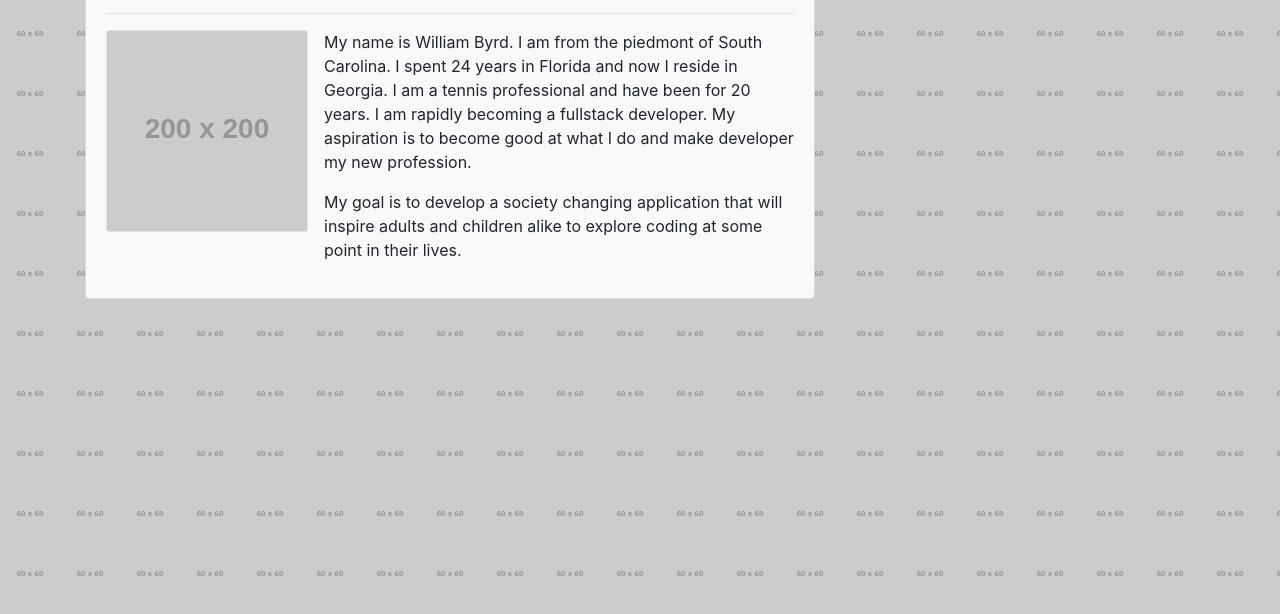
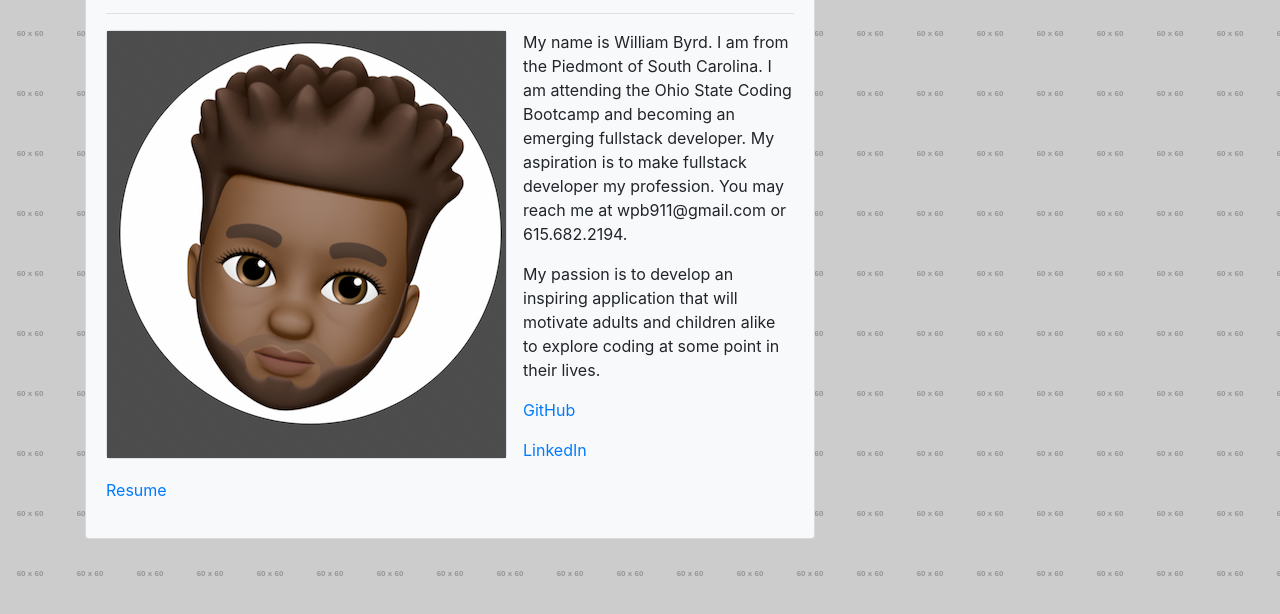
Before and after one commit to wpb911/portfolio, a plain HTML site: page index.html in a window 1280 px wide. Shown: the part 176-790 px from the top of the page. Drawn offline with nearby package versions, Linux system fonts and the light colour scheme; placeholder pictures from the web are drawn by us.

Commit message:
updates for portfolio refresh.

```diff
--- a/index.html
+++ b/index.html
@@ -63,9 +63,13 @@
                         <div class="card-body">
                           <h1 class="card-title text-success ">About Me</h1>
                           <hr>
-                          <p class="float-left p-0 mb-2 mr-3 img-thumbnail"><img src="http://placehold.it/200x200" alt="My Photo"></p>
-                          <p class="mt-3">My name is William Byrd.  I am from the piedmont of South Carolina. I spent 24 years in Florida and now I reside in Georgia. I am a tennis professional and have been for 20 years. I am rapidly becoming a fullstack developer. My aspiration is to become good at what I do and make developer my new profession. </p>
-                          <p class="mt-3">My goal is to develop a society changing application that will inspire adults and children alike to explore coding at some point in their lives.</div>
+                          <p class="float-left p-0 mb-2 mr-3 img-thumbnail"><img src="memojiwb.png" alt="My Photo"></p>
+                          <p class="mt-3">My name is William Byrd.  I am from the Piedmont of South Carolina.  I am attending the Ohio State Coding Bootcamp and becoming an
+                             emerging fullstack developer. My aspiration is to make fullstack developer my profession. You may reach me at wpb911@gmail.com or 615.682.2194.</p>
+                          <p class="mt-3">My passion is to develop an inspiring application that will motivate adults and children alike to explore coding at some point in their lives.</p>
+                          <p class="mt-3"><a href="https://github.com/wpb911">GitHub</a> </p>
+                          <p class="mt-3"><a href="https://www.w3schools.com">LinkedIn</a> </p>
+                          <p class="mt-3"><a href="https://www.w3schools.com">Resume</a> </p>
                       </div>
                 </div>
 
```
Also changed, not shown: portfolio.html (+3 -3 lines), covidstat.png (added), dayplan.png (added), memojiwb.png (added), passwordgen.png (added).
